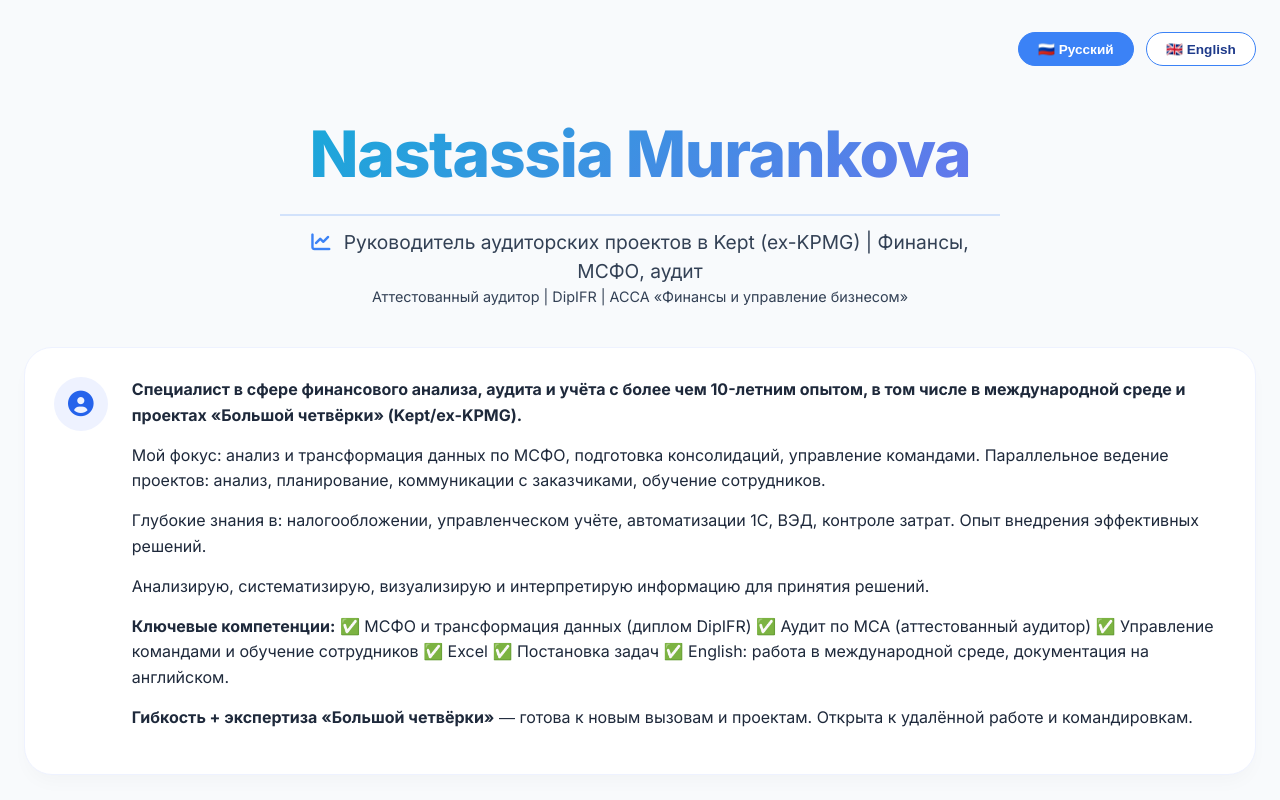
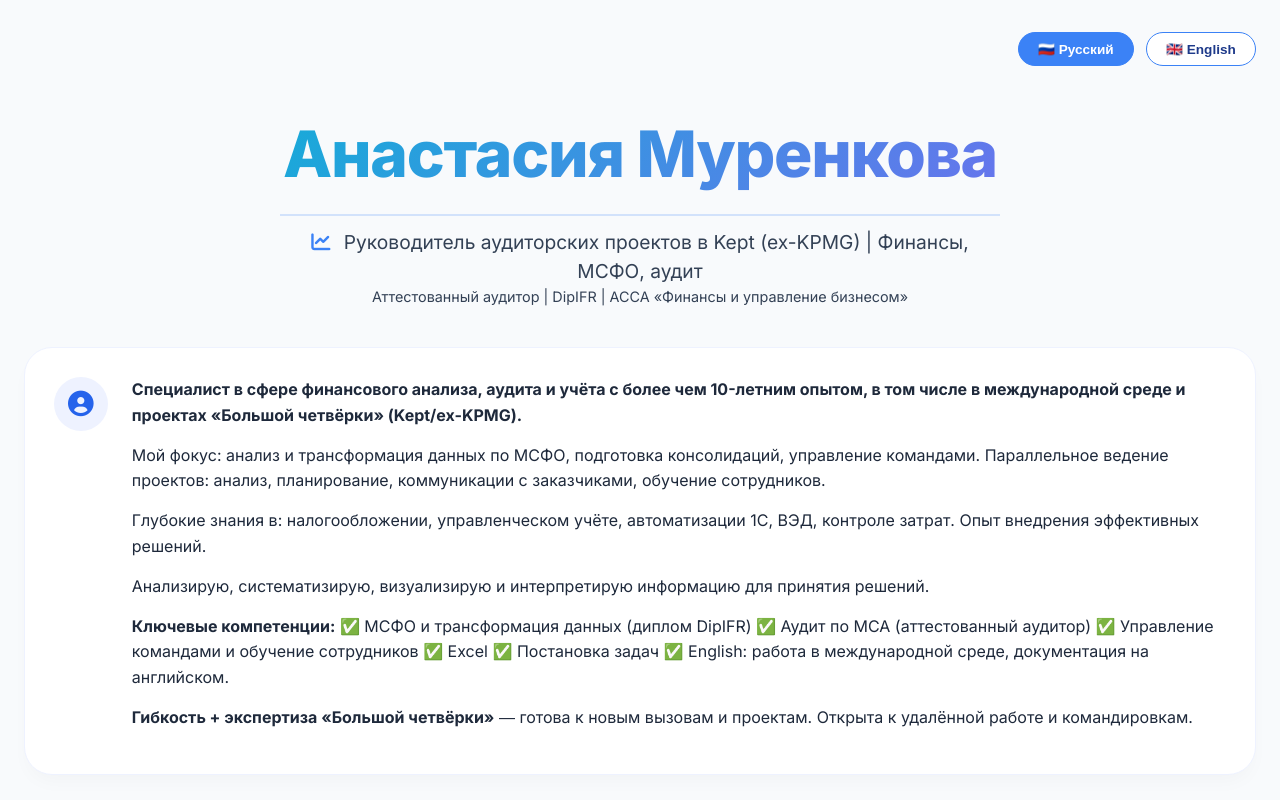
Before and after one commit to drive-the-number/my-site, a plain HTML site: page index.html in a window 1280 px wide. Shown: the top 800 px of the page. Drawn offline with Linux system fonts and the light colour scheme.

Commit message:
index.html

```diff
--- a/index.html
+++ b/index.html
@@ -321,7 +321,7 @@
 
     <!-- ГРАДИЕНТНЫЙ ЗАГОЛОВОК (статичный) -->
     <div class="hero">
-        <h1 class="gradient-title">Nastassia Murankova</h1>
+        <h1 class="gradient-title">Анастасия Муренкова</h1>
         <div class="hero-sub">
             <i class="fas fa-chart-line" style="margin-right: 8px; color:#3B82F6;"></i>
             <span id="job-title">Руководитель аудиторских проектов в Kept (ex-KPMG) | Финансы, МСФО, аудит</span><br>
```
